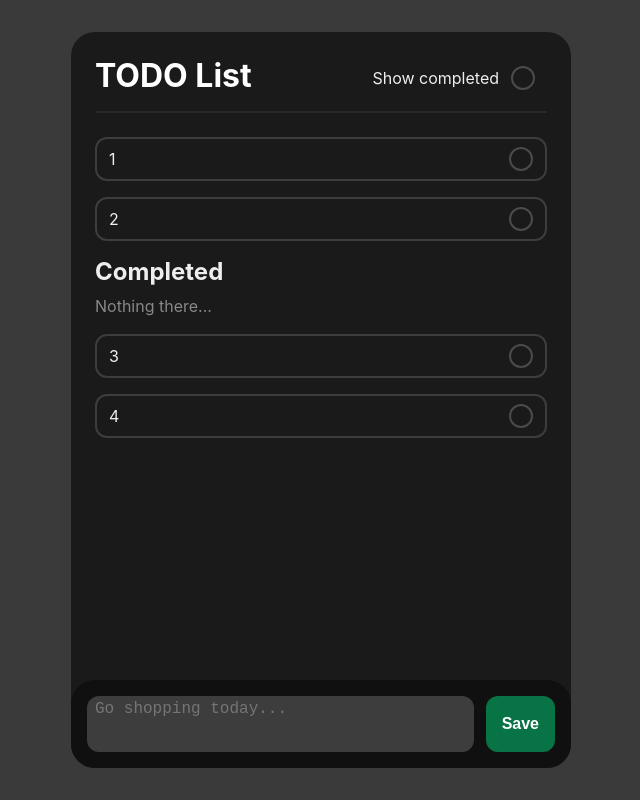
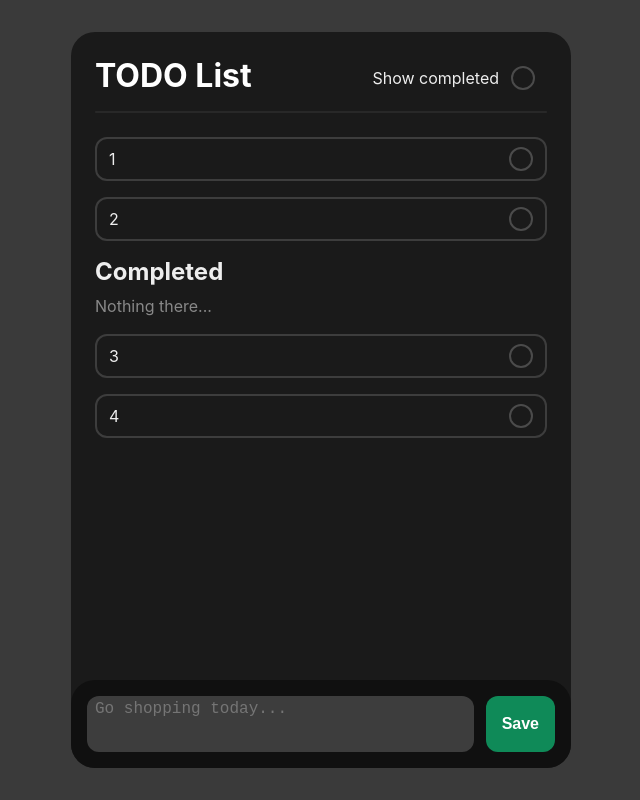
Before and after one commit to noxieee/TODO-list, a React (Create React App) app: page / in a window 1280 px wide. In both pictures the pointer is over the button "Save". Shown: the whole page, without its empty margins (319-959 px from the left). Built offline with nearby package versions, Linux system fonts and the light colour scheme.

Commit message:
Slightly adjusted primary button colors.

```diff
--- a/src/css/buttons.css
+++ b/src/css/buttons.css
@@ -11,10 +11,10 @@
 }
 
 .primary:hover {
-  background-color: #087345;
+  background-color: #0f8a58;
   transition-duration: 50ms;
 }
 
 .primary:active {
-  background-color: #075230;
+  background-color: #0c6e42;
 }
```
